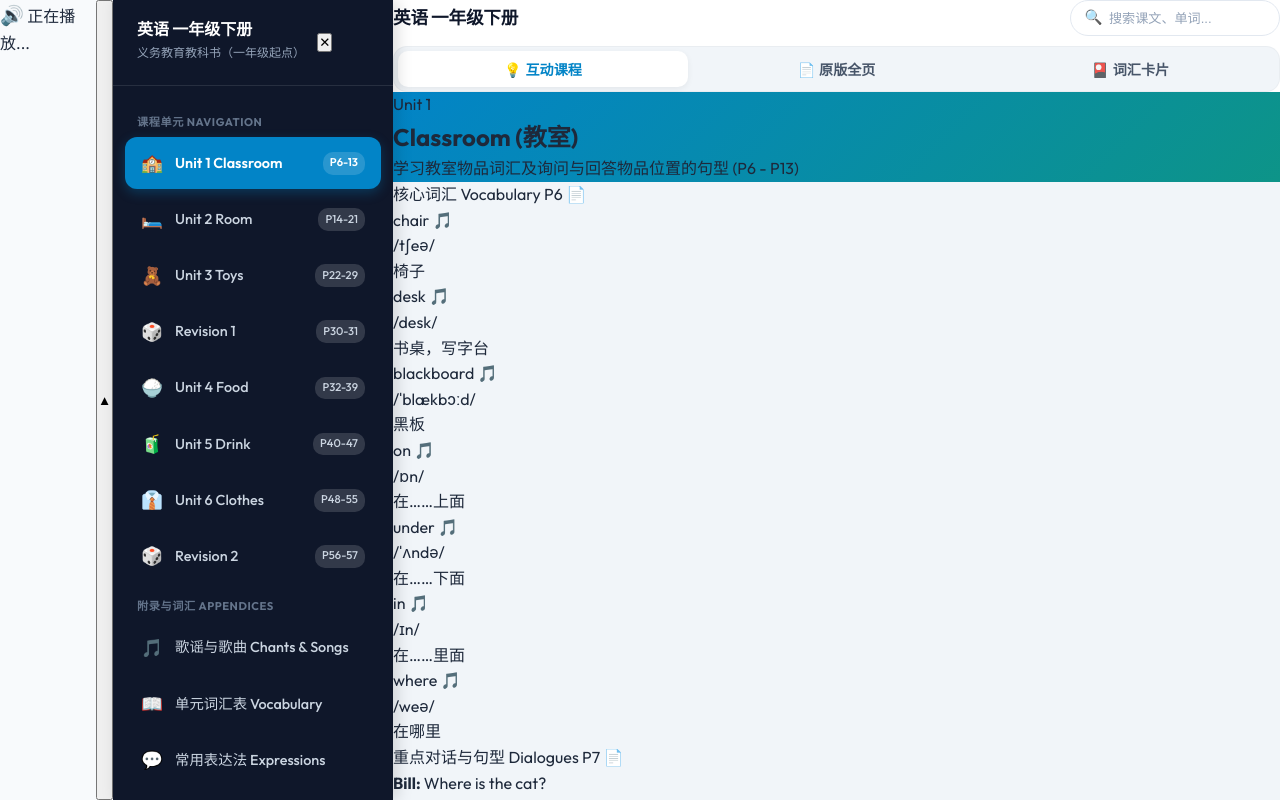
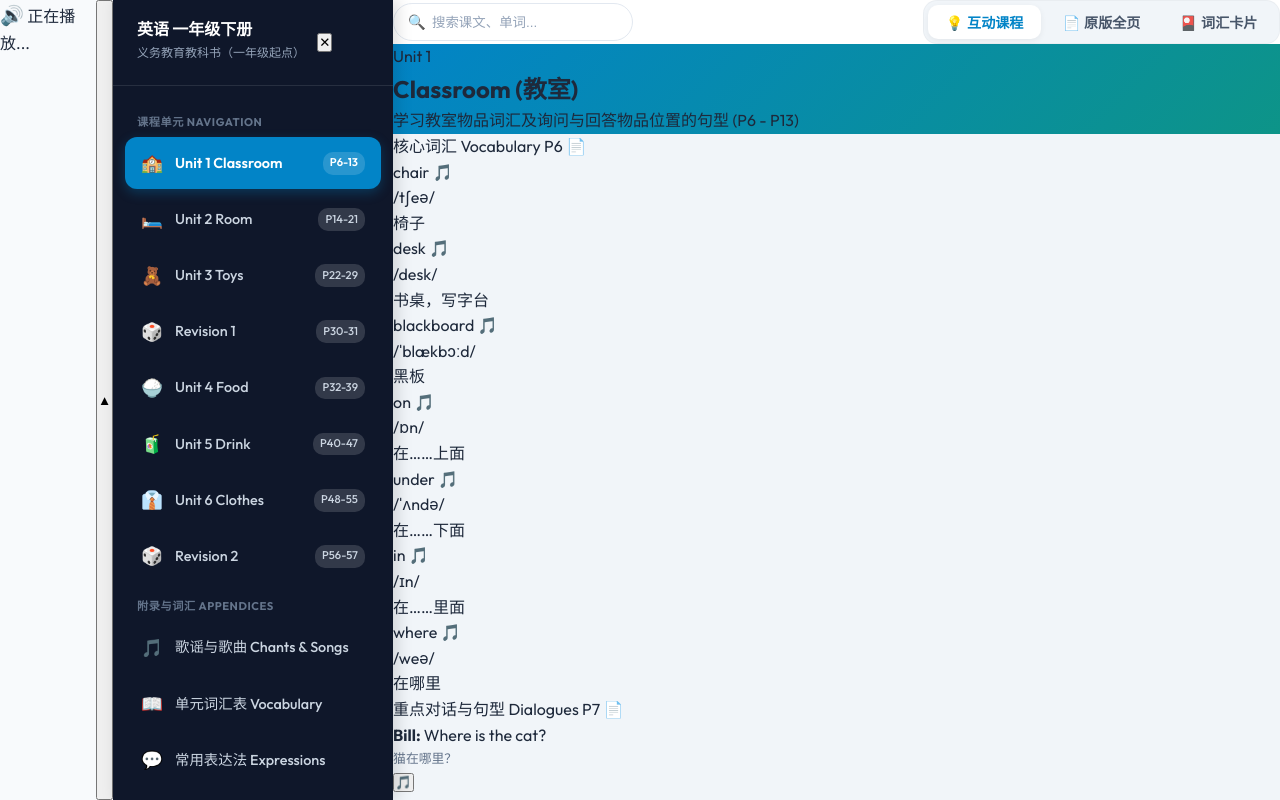
Before and after one commit to mrfriendch-cloud/china-english-textbook-g1v2, a website: page index.html in a window 1280 px wide. Drawn offline with Linux system fonts and the light colour scheme.

Commit message:
Update desktop top bar to single row layout matching image with search on left and tabs on right

```diff
--- a/builder/styles/main.css
+++ b/builder/styles/main.css
@@ -162,34 +162,27 @@
   background-color: rgba(255, 255, 255, 0.95);
   backdrop-filter: blur(12px);
   -webkit-backdrop-filter: blur(12px);
-/* Top Navigation Header matching reference image */
+/* Top Navigation Header matching desktop reference image */
 .top-bar {
   background-color: #f8fafc;
   border-bottom: 1px solid #e2e8f0;
-  padding: 0.65rem 1.25rem 0.75rem 1.25rem;
+  padding: 0.75rem 1.5rem;
   z-index: 50;
   position: relative;
 }
 
-.top-bar-container {
+.top-bar-main {
   display: flex;
-  flex-direction: column;
-  gap: 0.65rem;
+  align-items: center;
+  justify-content: space-between;
+  gap: 1.5rem;
   width: 100%;
 }
 
-.top-bar-header {
+.top-bar-left {
   display: flex;
   align-items: center;
-  justify-content: space-between;
   gap: 1rem;
-  width: 100%;
-}
-
-.top-bar-brand {
-  display: flex;
-  align-items: center;
-  gap: 0.75rem;
 }
 
 .menu-toggle-btn {
@@ -214,15 +207,13 @@
 }
 
 .header-book-title {
-  display: flex;
-  align-items: center;
+  display: none; /* Hidden on desktop when sidebar is visible */
 }
 
 .header-book-title .book-title-main {
-  font-size: 1.1rem;
+  font-size: 1rem;
   font-weight: 700;
   color: #0f172a;
-  letter-spacing: -0.01em;
   white-space: nowrap;
 }
 
@@ -234,8 +225,8 @@
   border: 1px solid #e2e8f0;
   border-radius: 9999px;
   padding: 0.35rem 0.85rem;
-  width: 210px;
-  height: 36px;
+  width: 240px;
+  height: 38px;
   transition: all 0.2s ease;
 }
 
@@ -256,7 +247,7 @@
   background: transparent;
   outline: none;
   width: 100%;
-  font-size: 0.82rem;
+  font-size: 0.84rem;
   color: #1e293b;
   padding: 0;
   height: 100%;
@@ -266,10 +257,10 @@
   color: #94a3b8;
 }
 
-/* Row 2: View Mode Tabs Pill Bar */
-.top-bar-tabs-row {
+/* Right Side: View Mode Tabs Pill Bar */
+.top-bar-right {
   display: flex;
-  width: 100%;
+  align-items: center;
 }
 
 .view-mode-tabs {
@@ -279,17 +270,15 @@
   padding: 4px;
   border-radius: 14px;
   gap: 4px;
-  width: 100%;
   border: 1px solid rgba(0, 0, 0, 0.03);
 }
 
 .view-tab {
-  flex: 1;
   display: inline-flex;
   align-items: center;
   justify-content: center;
   gap: 0.45rem;
-  padding: 0.5rem 0.75rem;
+  padding: 0.45rem 1.1rem;
   font-size: 0.88rem;
   font-weight: 600;
   color: #475569;
@@ -575,6 +564,9 @@
   .menu-toggle-btn {
     display: inline-flex;
   }
+  .header-book-title {
+    display: flex;
+  }
   .app-sidebar {
     position: fixed;
     top: 0;
@@ -594,31 +586,26 @@
     height: auto;
   }
   .top-bar-main {
-    flex-wrap: wrap;
+    flex-direction: column;
+    align-items: stretch;
     padding: 0.65rem 1rem;
     gap: 0.6rem;
   }
-  .top-bar-brand {
-    flex: 1;
-    min-width: 0;
-    order: 1;
+  .top-bar-left {
+    display: flex;
+    align-items: center;
+    justify-content: space-between;
+    width: 100%;
   }
   .top-bar-right {
-    order: 2;
-    flex-shrink: 0;
+    width: 100%;
   }
   .search-box {
-    width: 200px;
-  }
-  .top-bar-center {
-    order: 3;
-    width: 100%;
-    justify-content: center;
-    padding-top: 0.15rem;
+    width: 160px;
+    height: 34px;
   }
   .view-mode-tabs {
     width: 100%;
-    justify-content: space-around;
   }
   .view-tab {
     flex: 1;
--- a/css/styles.css
+++ b/css/styles.css
@@ -162,34 +162,27 @@
   background-color: rgba(255, 255, 255, 0.95);
   backdrop-filter: blur(12px);
   -webkit-backdrop-filter: blur(12px);
-/* Top Navigation Header matching reference image */
+/* Top Navigation Header matching desktop reference image */
 .top-bar {
   background-color: #f8fafc;
   border-bottom: 1px solid #e2e8f0;
-  padding: 0.65rem 1.25rem 0.75rem 1.25rem;
+  padding: 0.75rem 1.5rem;
   z-index: 50;
   position: relative;
 }
 
-.top-bar-container {
+.top-bar-main {
   display: flex;
-  flex-direction: column;
-  gap: 0.65rem;
+  align-items: center;
+  justify-content: space-between;
+  gap: 1.5rem;
   width: 100%;
 }
 
-.top-bar-header {
+.top-bar-left {
   display: flex;
   align-items: center;
-  justify-content: space-between;
   gap: 1rem;
-  width: 100%;
-}
-
-.top-bar-brand {
-  display: flex;
-  align-items: center;
-  gap: 0.75rem;
 }
 
 .menu-toggle-btn {
@@ -214,15 +207,13 @@
 }
 
 .header-book-title {
-  display: flex;
-  align-items: center;
+  display: none; /* Hidden on desktop when sidebar is visible */
 }
 
 .header-book-title .book-title-main {
-  font-size: 1.1rem;
+  font-size: 1rem;
   font-weight: 700;
   color: #0f172a;
-  letter-spacing: -0.01em;
   white-space: nowrap;
 }
 
@@ -234,8 +225,8 @@
   border: 1px solid #e2e8f0;
   border-radius: 9999px;
   padding: 0.35rem 0.85rem;
-  width: 210px;
-  height: 36px;
+  width: 240px;
+  height: 38px;
   transition: all 0.2s ease;
 }
 
@@ -256,7 +247,7 @@
   background: transparent;
   outline: none;
   width: 100%;
-  font-size: 0.82rem;
+  font-size: 0.84rem;
   color: #1e293b;
   padding: 0;
   height: 100%;
@@ -266,10 +257,10 @@
   color: #94a3b8;
 }
 
-/* Row 2: View Mode Tabs Pill Bar */
-.top-bar-tabs-row {
+/* Right Side: View Mode Tabs Pill Bar */
+.top-bar-right {
   display: flex;
-  width: 100%;
+  align-items: center;
 }
 
 .view-mode-tabs {
@@ -279,17 +270,15 @@
   padding: 4px;
   border-radius: 14px;
   gap: 4px;
-  width: 100%;
   border: 1px solid rgba(0, 0, 0, 0.03);
 }
 
 .view-tab {
-  flex: 1;
   display: inline-flex;
   align-items: center;
   justify-content: center;
   gap: 0.45rem;
-  padding: 0.5rem 0.75rem;
+  padding: 0.45rem 1.1rem;
   font-size: 0.88rem;
   font-weight: 600;
   color: #475569;
@@ -575,6 +564,9 @@
   .menu-toggle-btn {
     display: inline-flex;
   }
+  .header-book-title {
+    display: flex;
+  }
   .app-sidebar {
     position: fixed;
     top: 0;
@@ -594,31 +586,26 @@
     height: auto;
   }
   .top-bar-main {
-    flex-wrap: wrap;
+    flex-direction: column;
+    align-items: stretch;
     padding: 0.65rem 1rem;
     gap: 0.6rem;
   }
-  .top-bar-brand {
-    flex: 1;
-    min-width: 0;
-    order: 1;
+  .top-bar-left {
+    display: flex;
+    align-items: center;
+    justify-content: space-between;
+    width: 100%;
   }
   .top-bar-right {
-    order: 2;
-    flex-shrink: 0;
+    width: 100%;
   }
   .search-box {
-    width: 200px;
-  }
-  .top-bar-center {
-    order: 3;
-    width: 100%;
-    justify-content: center;
-    padding-top: 0.15rem;
+    width: 160px;
+    height: 34px;
   }
   .view-mode-tabs {
     width: 100%;
-    justify-content: space-around;
   }
   .view-tab {
     flex: 1;
--- a/index.html
+++ b/index.html
@@ -98,15 +98,13 @@
     <main class="app-main">
       <!-- Top Navigation Header -->
       <header class="top-bar">
-        <div class="top-bar-container">
-          <div class="top-bar-header">
-            <div class="top-bar-brand">
-              <button class="menu-toggle-btn" onclick="toggleSidebar()" aria-label="切换菜单" title="切换侧边栏">
-                <span>☰</span>
-              </button>
-              <div class="header-book-title">
-                <span class="book-title-main">英语 一年级下册</span>
-              </div>
+        <div class="top-bar-main">
+          <div class="top-bar-left">
+            <button class="menu-toggle-btn" onclick="toggleSidebar()" aria-label="切换菜单" title="切换侧边栏">
+              <span>☰</span>
+            </button>
+            <div class="header-book-title">
+              <span class="book-title-main">英语 一年级下册</span>
             </div>
             <div class="search-box">
               <span class="search-icon">🔍</span>
@@ -114,7 +112,7 @@
             </div>
           </div>
 
-          <div class="top-bar-tabs-row">
+          <div class="top-bar-right">
             <div class="view-mode-tabs">
               <button id="tab-interactive" class="view-tab active" onclick="setViewMode('interactive')">
                 <span>💡 互动课程</span>
```
Also changed, not shown: builder/templates/base.html (+8 -10 lines).
